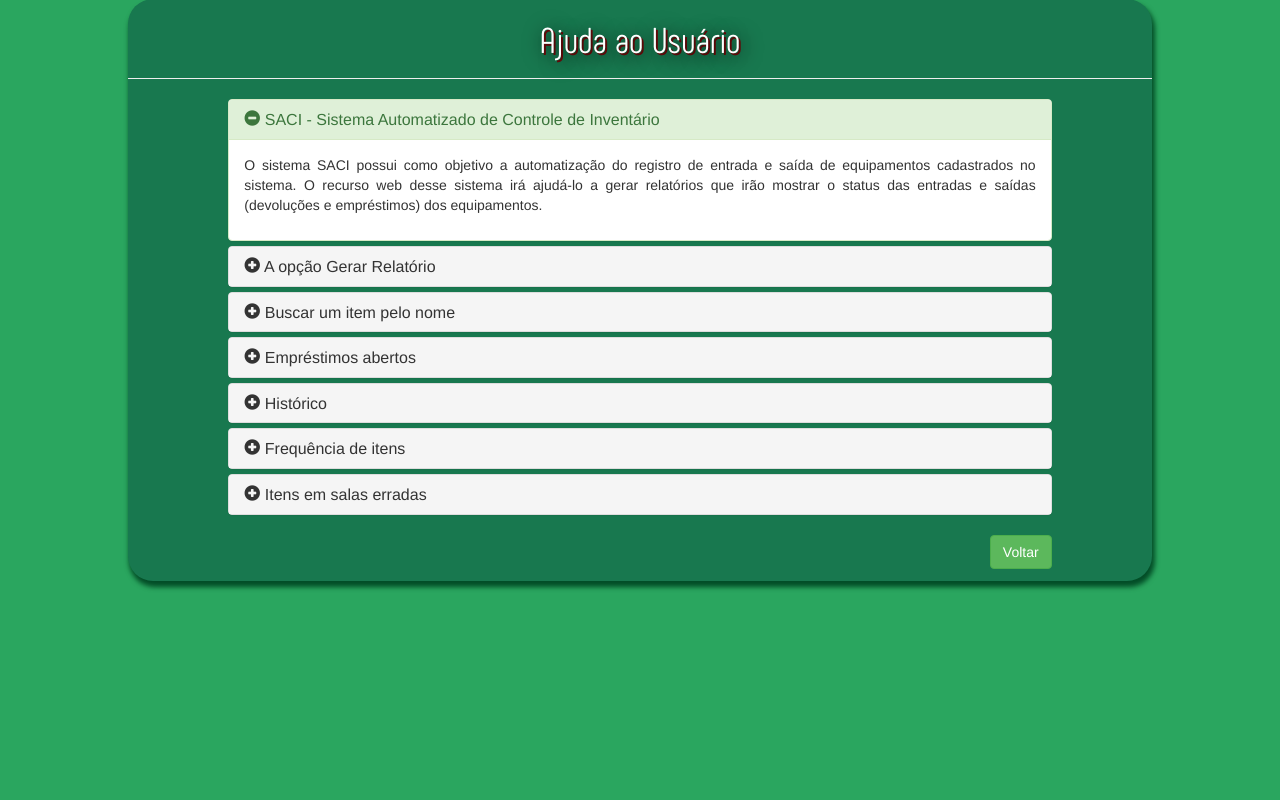
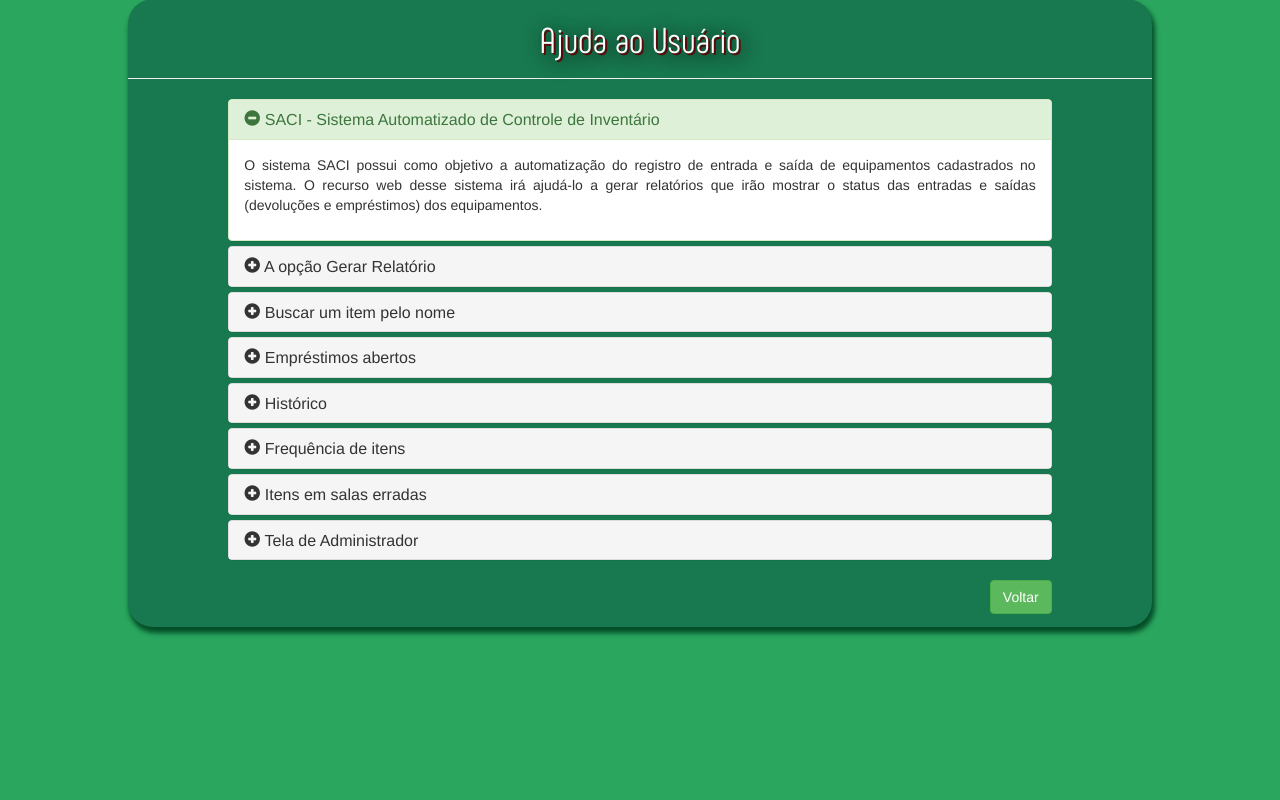
Before and after one commit to ecsanchesjr/Oficina1, a PHP site: page /view/Ajuda.html in a window 1280 px wide. Shown: the part 14-814 px from the top of the page. Run offline with PHP 8.4, Linux system fonts and the light colour scheme.

Commit message:
Retirada de lembrar campos da index, adição da tela de admin na ajuda

```diff
--- a/Web/index.php
+++ b/Web/index.php
@@ -55,13 +55,13 @@
 
 							</div>
 						</div>
-						<div class="form-group">
+						<!---<div class="form-group">
 							<div class="col-sm-offset-2 col-sm-10">
 								<div class="checkbox">
 									<label class="text"><input type="checkbox">Lembrar dados</label>
 								</div>
 							</div>
-						</div>
+						</div>--->
 						<div class="form-group">
 							<div class="col-sm-offset-2 col-sm-10">
 								<button type="submit" class="btn btn-default myBtn">Entrar</button>
--- a/Web/view/Ajuda.html
+++ b/Web/view/Ajuda.html
@@ -168,6 +168,25 @@
                         </div>
                     </div>
                 </div>
+
+					 <div class="panel panel-default">
+                    <div class="panel-heading">
+                        <h4 class="panel-title">
+                            <a data-toggle="collapse" data-parent="#accordion" href="#collapse8"><span class="glyphicon glyphicon-plus-sign"></span>
+                            Tela de Administrador
+                            </a>
+                        </h4>
+                    </div>
+
+                    <div id="collapse8" class="panel-collapse collapse">
+                        <div class="panel-body">
+                            <p class="text-justify">
+                                Página que auxilia usuários a inserir itens de inventário no sistema.
+										  Apenas usuários que possuam permissão de administrador podem acessar essa página.
+                            </p>
+                        </div>
+                    </div>
+                </div>
             </div>
 
             <a class="pull-right btn btn-success" href="javascript:window.history.go(-1)">Voltar</a>
```
